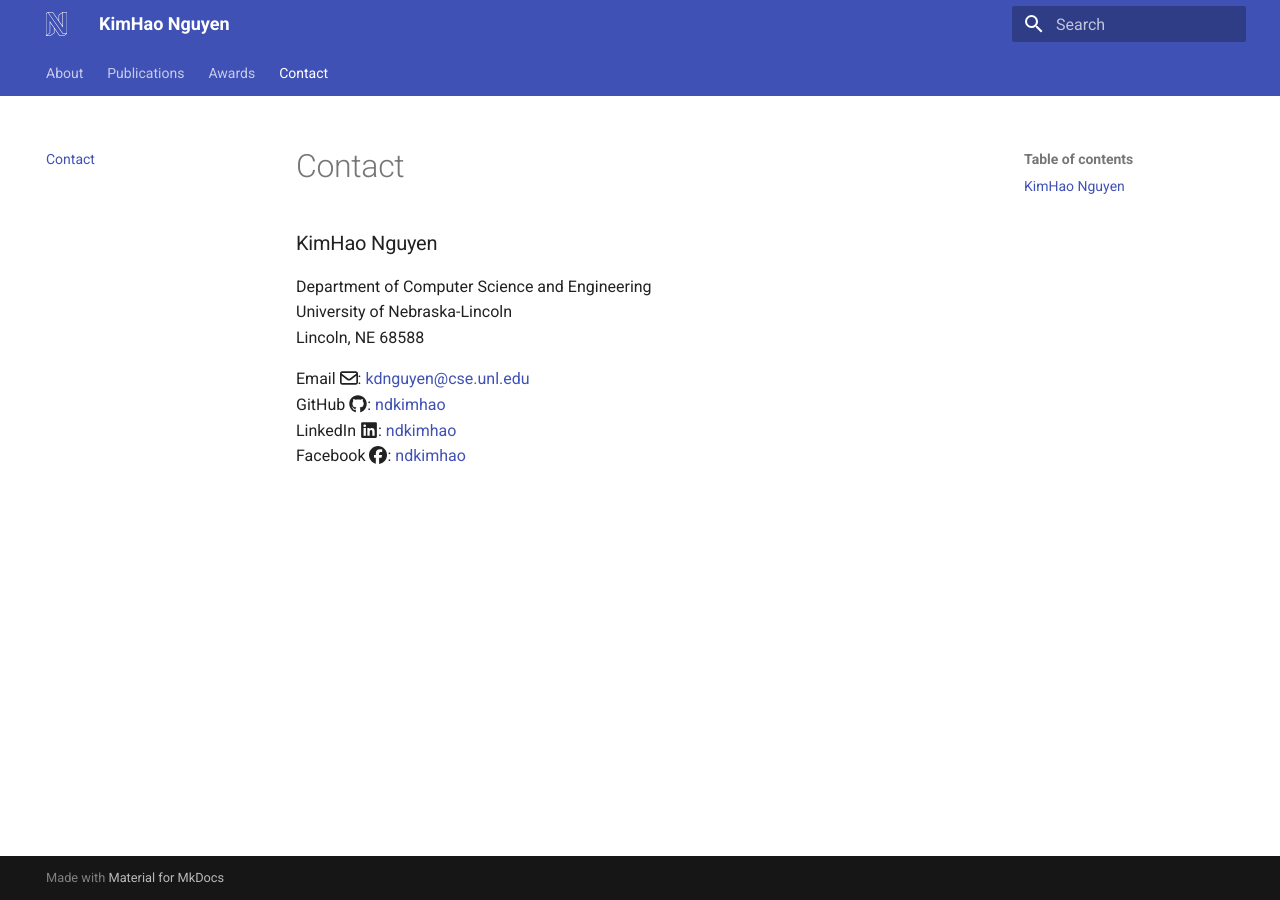
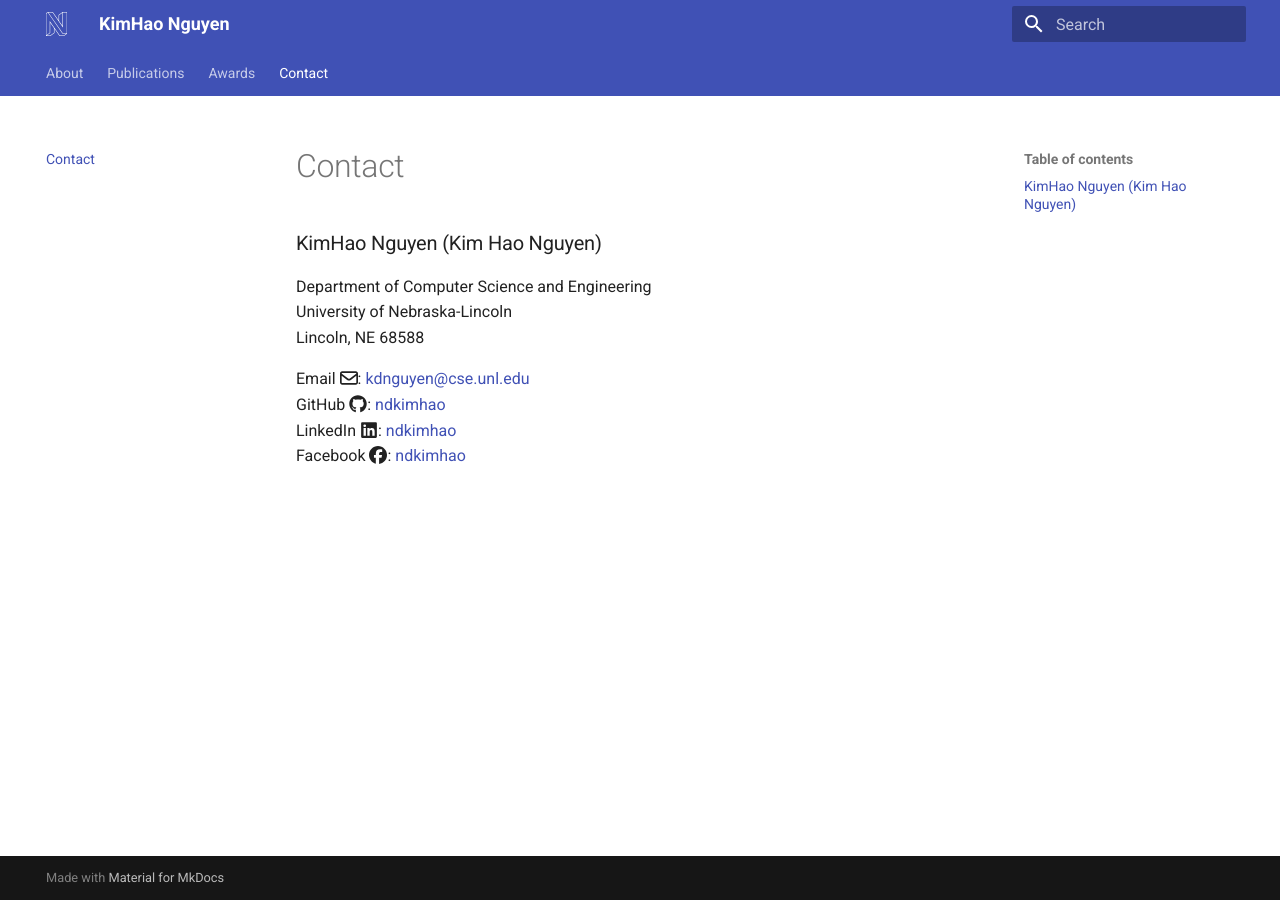
Before and after one commit to ndkimhao/ndkimhao.github.io, an MkDocs documentation site: the page built from docs/contact.md, in a window 1280 px wide. Built offline with MkDocs 1.6.1 and Material for MkDocs 9.7.7, drawn with Linux system fonts in a browser that asks for light colours.

Commit message:
upd name

```diff
--- a/docs/contact.md
+++ b/docs/contact.md
@@ -1,7 +1,7 @@
 # Contact
 
 
-### KimHao Nguyen
+### KimHao Nguyen (Kim Hao Nguyen)
 
 Department of Computer Science and Engineering <br>
 University of Nebraska-Lincoln <br>
--- a/mkdocs.yml
+++ b/mkdocs.yml
@@ -1,6 +1,6 @@
 site_name: KimHao Nguyen
 site_url: https://ndkimhao.github.io
-site_description: KimHao Nguyen. Computer Science and Engineering Department, University of Nebraska-Lincoln.
+site_description: KimHao Nguyen (Kim Hao Nguyen). Computer Science and Engineering Department, University of Nebraska-Lincoln.
 site_author: KimHao Nguyen
 theme:
   name: material
```
